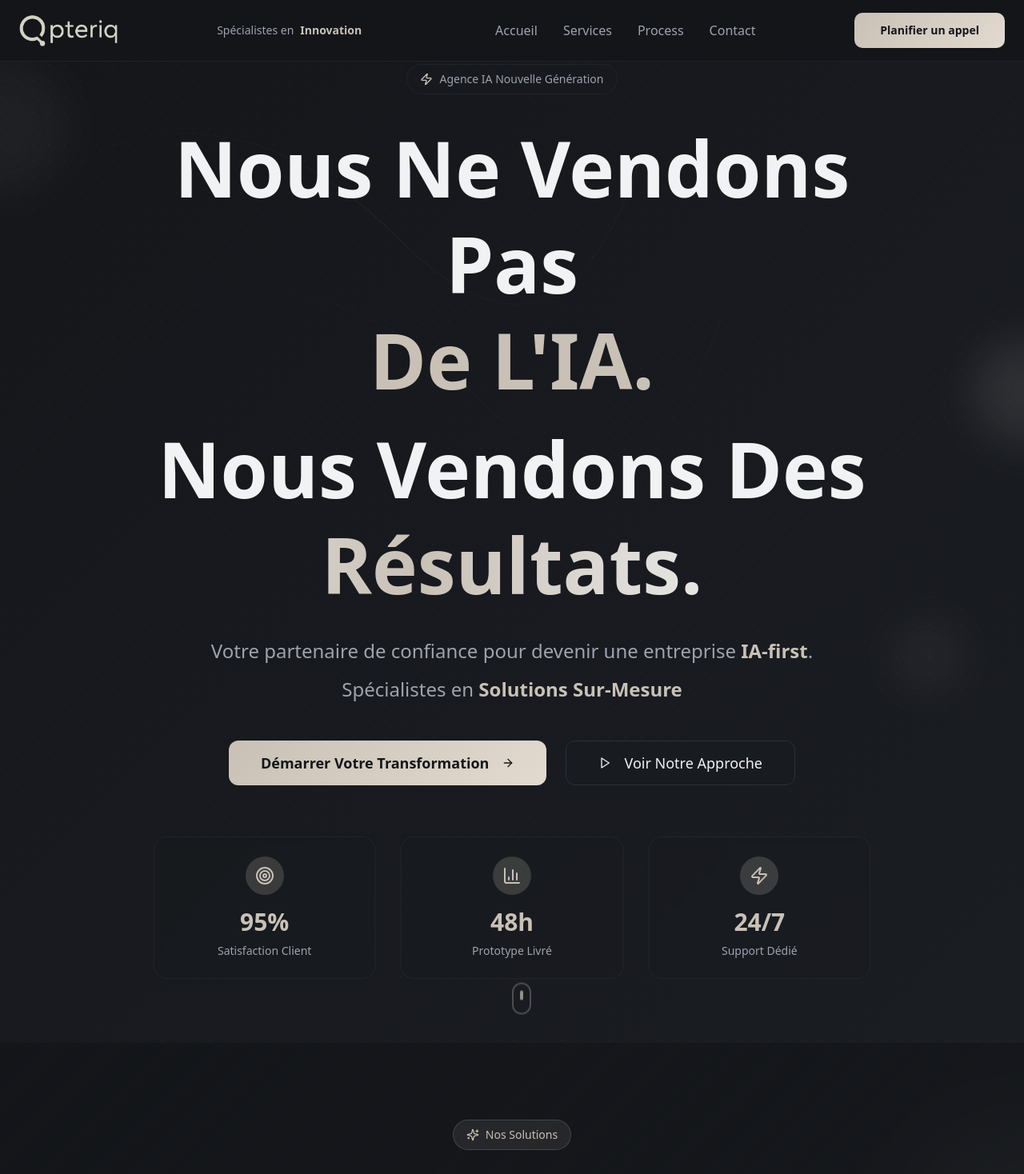
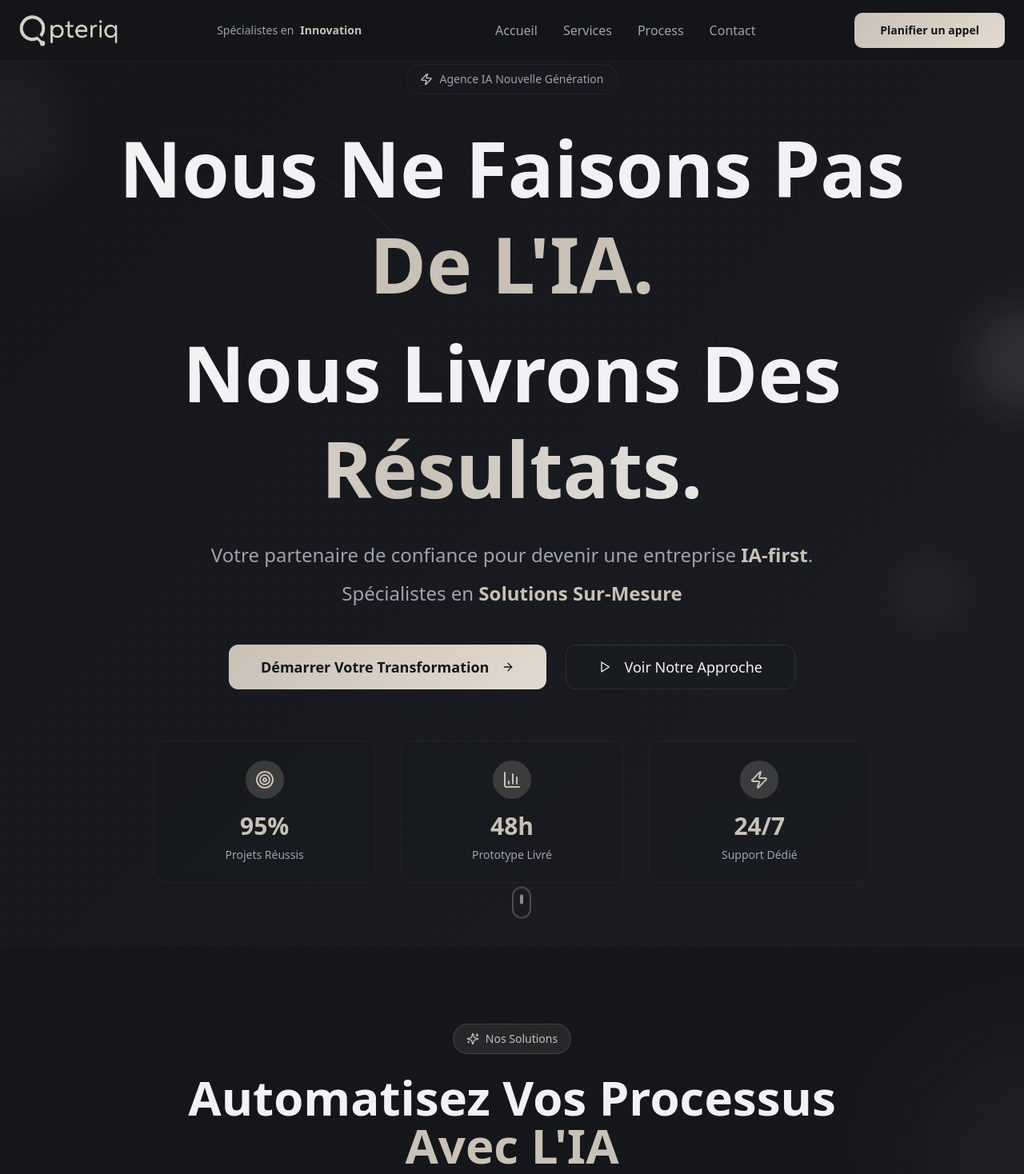
Before and after one commit to piraxe15/opteriq-new, a React (Vite) app: page / in a window 1280 px wide. Shown: the top 1468 px of the page at 80% size. Built offline with nearby package versions, Linux system fonts and the light colour scheme.

Commit message:
Refactor hero section text
Remove sales-related language and revise the entire hero section.

```diff
--- a/src/components/ModernCTA.tsx
+++ b/src/components/ModernCTA.tsx
@@ -13,7 +13,7 @@ const ModernCTA = () => {
                 <Star key={i} className="w-4 h-4 text-yellow-400 fill-current" />
               ))}
             </div>
-            <span className="text-sm font-medium text-primary">Satisfaction Client Garantie</span>
+            <span className="text-sm font-medium text-primary">Résultats Garantis</span>
           </div>
 
           {/* Titre principal */}
--- a/src/components/ModernHero.tsx
+++ b/src/components/ModernHero.tsx
@@ -26,13 +26,13 @@ const ModernHero = () => {
           {/* Titre principal avec animation */}
           <h1 className="text-5xl md:text-7xl lg:text-8xl font-bold mb-8 animate-fade-in-up">
             <span className="block text-foreground leading-tight">
-              Nous Ne Vendons Pas
+              Nous Ne Faisons Pas
             </span>
             <span className="block text-primary leading-tight mb-4">
               De L'IA.
             </span>
             <span className="block text-foreground leading-tight">
-              Nous Vendons Des{" "}
+              Nous Livrons Des{" "}
               <span className="text-shimmer">Résultats.</span>
             </span>
           </h1>
@@ -72,7 +72,7 @@ const ModernHero = () => {
                 <Target className="w-6 h-6 text-primary" />
               </div>
               <div className="text-3xl font-bold text-primary mb-2">95%</div>
-              <div className="text-sm text-muted-foreground">Satisfaction Client</div>
+              <div className="text-sm text-muted-foreground">Projets Réussis</div>
             </div>
 
             <div className="text-center p-6 bg-card/30 backdrop-blur-sm rounded-2xl border border-border/50 hover:bg-card/50 transition-all duration-300 group">
```
